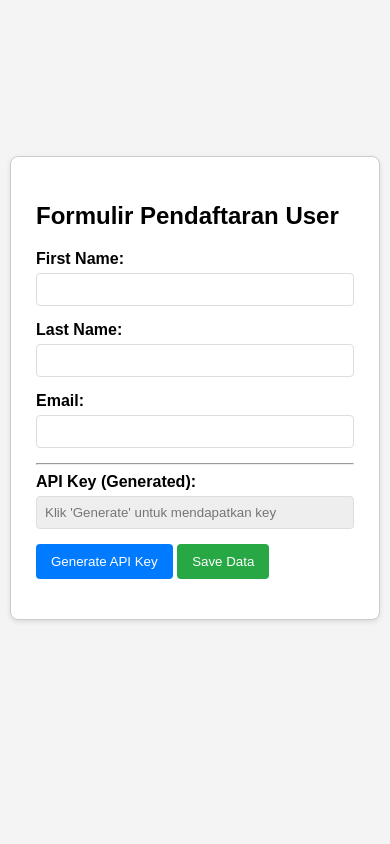
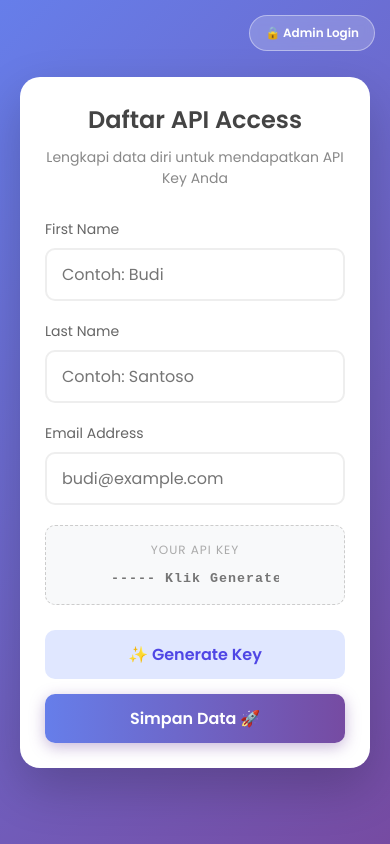
Before and after one commit to YudhaPutraRamadhan/062_APIKeyGenerator, a website: page public/index.html in a window 390 px wide. Drawn offline with Linux system fonts and the light colour scheme.

Commit message:
Melengkapkan segala keperluan untuk kebutuhan praktikum

```diff
--- a/public/index.html
+++ b/public/index.html
@@ -1,47 +1,239 @@
 <!DOCTYPE html>
-<html lang="en">
+<html lang="id">
 <head>
     <meta charset="UTF-8">
     <meta name="viewport" content="width=device-width, initial-scale=1.0">
-    <title>Registrasi API Key</title>
+    <title>Developer Portal | Register API Key</title>
+    <link href="https://fonts.googleapis.com/css2?family=Poppins:wght@300;400;600&display=swap" rel="stylesheet">
+
     <style>
-        body { font-family: sans-serif; display: grid; place-items: center; min-height: 90vh; background: #f4f4f4; }
-        form { background: #fff; border: 1px solid #ccc; padding: 25px; border-radius: 8px; box-shadow: 0 2px 5px rgba(0,0,0,0.1); }
-        div { margin-bottom: 15px; }
-        label { display: block; margin-bottom: 5px; font-weight: bold; }
-        input[type="text"], input[type="email"] { width: 300px; padding: 8px; border: 1px solid #ddd; border-radius: 4px; }
-        input[readonly] { background: #eee; }
-        button { padding: 10px 15px; border: none; border-radius: 4px; cursor: pointer; }
-        #generateBtn { background: #007bff; color: white; }
-        #saveBtn { background: #28a745; color: white; }
+        /* 1. Reset CSS Dasar */
+        * {
+            margin: 0;
+            padding: 0;
+            box-sizing: border-box;
+        }
+
+        /* 2. Styling Body dengan Background Gradient */
+        body {
+            font-family: 'Poppins', sans-serif;
+            background: linear-gradient(135deg, #667eea 0%, #764ba2 100%); /* Gradasi Ungu-Biru Keren */
+            min-height: 100vh;
+            display: flex;
+            justify-content: center;
+            align-items: center;
+            padding: 20px;
+            color: #333;
+        }
+
+        /* 3. Tombol Admin Login di Pojok Kanan Atas */
+        .admin-btn {
+            position: absolute;
+            top: 25px;
+            right: 25px;
+            text-decoration: none;
+            color: white;
+            background: rgba(255, 255, 255, 0.2);
+            padding: 10px 20px;
+            border-radius: 30px;
+            border: 1px solid rgba(255, 255, 255, 0.4);
+            backdrop-filter: blur(5px);
+            font-size: 14px;
+            font-weight: 600;
+            transition: all 0.3s ease;
+        }
+
+        .admin-btn:hover {
+            background: white;
+            color: #764ba2;
+            transform: translateY(-2px);
+        }
+
+        /* 4. Container Form (Kartu Putih) */
+        .card {
+            background: white;
+            width: 100%;
+            max-width: 500px;
+            padding: 40px;
+            border-radius: 20px;
+            box-shadow: 0 20px 50px rgba(0, 0, 0, 0.2);
+            animation: slideIn 0.5s ease-out;
+        }
+
+        @keyframes slideIn {
+            from { opacity: 0; transform: translateY(20px); }
+            to { opacity: 1; transform: translateY(0); }
+        }
+
+        .card h2 {
+            text-align: center;
+            margin-bottom: 10px;
+            color: #444;
+            font-weight: 600;
+        }
+
+        .card p.subtitle {
+            text-align: center;
+            margin-bottom: 30px;
+            color: #888;
+            font-size: 14px;
+        }
+
+        /* 5. Styling Input Form */
+        .form-group {
+            margin-bottom: 20px;
+        }
+
+        .form-group label {
+            display: block;
+            margin-bottom: 8px;
+            font-size: 14px;
+            color: #666;
+            font-weight: 500;
+        }
+
+        .form-group input {
+            width: 100%;
+            padding: 12px 15px;
+            border: 2px solid #eee;
+            border-radius: 10px;
+            font-size: 16px;
+            font-family: 'Poppins', sans-serif;
+            transition: border-color 0.3s;
+            outline: none;
+        }
+
+        .form-group input:focus {
+            border-color: #764ba2;
+        }
+
+        /* Styling khusus input API Key */
+        .api-key-wrapper {
+            position: relative;
+            background: #f8f9fa;
+            padding: 15px;
+            border-radius: 10px;
+            border: 1px dashed #ccc;
+            margin-bottom: 25px;
+            text-align: center;
+        }
+
+        .api-key-wrapper input {
+            background: transparent;
+            border: none;
+            text-align: center;
+            font-family: 'Courier New', monospace;
+            font-weight: bold;
+            color: #764ba2;
+            letter-spacing: 1px;
+        }
+
+        .api-key-wrapper label {
+            margin-bottom: 5px;
+            display: block;
+            font-size: 12px;
+            text-transform: uppercase;
+            letter-spacing: 1px;
+            color: #aaa;
+        }
+
+        /* 6. Styling Tombol Aksi */
+        .btn-group {
+            display: flex;
+            gap: 15px;
+            margin-top: 10px;
+        }
+
+        button {
+            flex: 1;
+            padding: 12px;
+            border: none;
+            border-radius: 10px;
+            font-size: 16px;
+            font-weight: 600;
+            cursor: pointer;
+            font-family: 'Poppins', sans-serif;
+            transition: transform 0.2s, box-shadow 0.2s;
+        }
+
+        button:active {
+            transform: scale(0.98);
+        }
+
+        #generateBtn {
+            background: #e0e7ff;
+            color: #4f46e5;
+        }
+
+        #generateBtn:hover {
+            background: #d0dbe7;
+        }
+
+        #saveBtn {
+            background: linear-gradient(to right, #667eea, #764ba2);
+            color: white;
+            box-shadow: 0 4px 15px rgba(118, 75, 162, 0.4);
+        }
+
+        #saveBtn:hover {
+            opacity: 0.9;
+            transform: translateY(-2px);
+        }
+
+        /* Responsif untuk HP */
+        @media (max-width: 480px) {
+            .card {
+                padding: 25px;
+            }
+            .btn-group {
+                flex-direction: column;
+            }
+            .admin-btn {
+                top: 15px;
+                right: 15px;
+                padding: 8px 15px;
+                font-size: 12px;
+            }
+        }
     </style>
 </head>
 <body>
 
+    <a href="login.html" class="admin-btn">
+        🔒 Admin Login
+    </a>
+
+    <div class="card">
+        <h2>Daftar API Access</h2>
+        <p class="subtitle">Lengkapi data diri untuk mendapatkan API Key Anda</p>
+
         <form id="userForm">
-        <h2>Formulir Pendaftaran User</h2>
-        <div>
-            <label for="firstName">First Name:</label>
-            <input type="text" id="firstName" required>
+            <div class="form-group">
+                <label for="firstName">First Name</label>
+                <input type="text" id="firstName" placeholder="Contoh: Budi" required>
             </div>
-        <div>
-            <label for="lastName">Last Name:</label>
-            <input type="text" id="lastName" required>
+
+            <div class="form-group">
+                <label for="lastName">Last Name</label>
+                <input type="text" id="lastName" placeholder="Contoh: Santoso" required>
             </div>
-        <div>
-            <label for="email">Email:</label>
-            <input type="email" id="email" required>
+
+            <div class="form-group">
+                <label for="email">Email Address</label>
+                <input type="email" id="email" placeholder="budi@example.com" required>
             </div>
-        <hr>
-        <div>
-            <label for="apiKey">API Key (Generated):</label>
-            <input type="text" id="apiKey" readonly placeholder="Klik 'Generate' untuk mendapatkan key">
+
+            <div class="api-key-wrapper">
+                <label for="apiKey">YOUR API KEY</label>
+                <input type="text" id="apiKey" readonly placeholder="----- Klik Generate -----" required>
             </div>
-        <div>
-            <button type="button" id="generateBtn">Generate API Key</button>
-            <button type="submit" id="saveBtn">Save Data</button>
+
+            <div class="btn-group">
+                <button type="button" id="generateBtn">✨ Generate Key</button>
+                <button type="submit" id="saveBtn">Simpan Data 🚀</button>
             </div>
         </form>
+    </div>
 
     <script src="script.js"></script>
 </body>
```
Also changed, not shown: controllers/adminController.js (+26 -0 lines), public/dashboard.html (added, +44 -0 lines), public/dashboard.js (added, +122 -0 lines), public/login.html (added, +51 -0 lines), public/login.js (added, +28 -0 lines), server.js (+6 -1 lines). Lines whose indentation alone changed are shown as unchanged.
